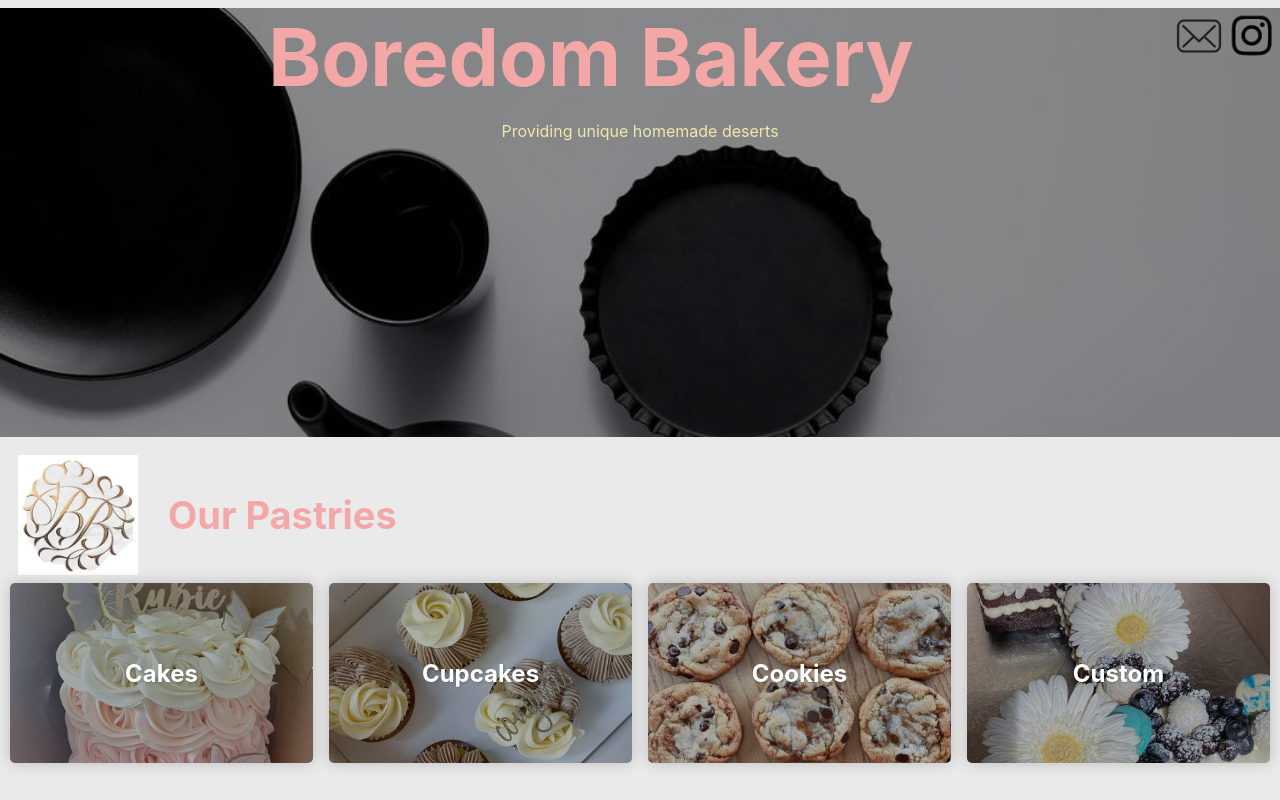
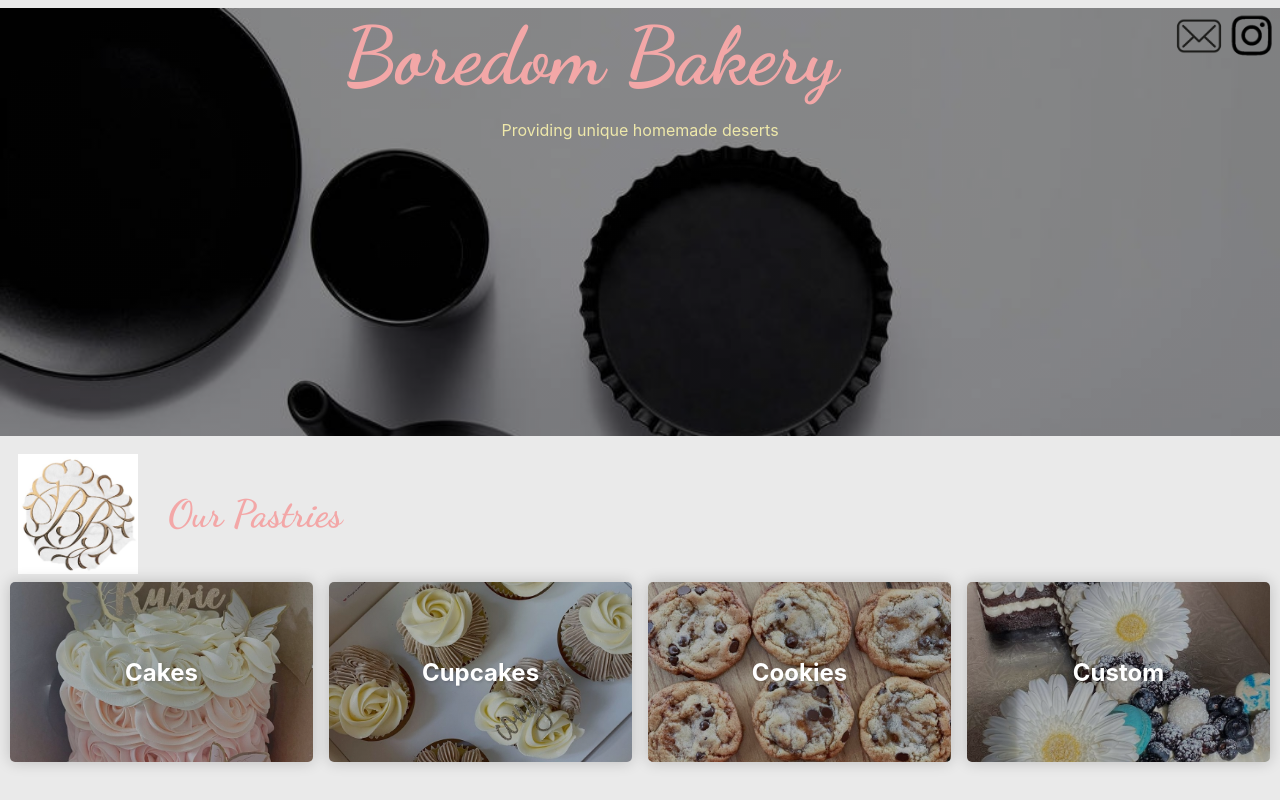
Before and after one commit to AshtonDevNow/bbakery, a PHP site: page / in a window 1280 px wide. Run offline with PHP 8.4, Linux system fonts and the light colour scheme.

Commit message:
Changed H1 fonts

```diff
--- a/index.html
+++ b/index.html
@@ -5,6 +5,9 @@
   <title>Boredom Bakery. The best handmade cakes in Toronto</title>
   <link rel="stylesheet" href="style.css">
   <meta name="description" content="Boredom bakery is handmade baking company located in toronto and delivering across Canada.">
+  <link rel="preconnect" href="https://fonts.googleapis.com">
+  <link rel="preconnect" href="https://fonts.gstatic.com" crossorigin>
+  <link href="https://fonts.googleapis.com/css2?family=Dancing+Script:wght@700&display=swap" rel="stylesheet">
 </head>
 
 <body>
@@ -26,7 +29,8 @@
     </div>
       <div class="cards">
         <div class="card-category" style="background-image: linear-gradient(rgba(0,0,0,0.3), rgba(0,0,0,0.3)), url(images/card-cake.jpg)">
-              Cakes </div>
+              Cakes
+            <a href="BBAKERY/cake-list.html"></a> </div>
         <div class="card-category" style="background-image: linear-gradient(rgba(0,0,0,0.3), rgba(0,0,0,0.3)), url(images/card-cupcake.jpg)">
               Cupcakes </div>
         <div class="card-category" style="background-image: linear-gradient(rgba(0,0,0,0.3), rgba(0,0,0,0.3)), url(images/card-cookie.jpg)">
--- a/style.css
+++ b/style.css
@@ -6,7 +6,7 @@ body{
 }
 
 h1 {
-    font-family: -apple-system, BlinkMacSystemFont, 'Segoe UI', Roboto, Oxygen, Ubuntu, Cantarell, 'Open Sans', 'Helvetica Neue', sans-serif;
+    font-family: 'Dancing Script', cursive;
     font-size: 80px;
     color: rgb(243, 167, 167);
     background: rgba(255, 255, 255, 0);
@@ -17,7 +17,7 @@ h1 {
 }
 
 h2{
-    font-family: -apple-system, BlinkMacSystemFont, 'Segoe UI', Roboto, Oxygen, Ubuntu, Cantarell, 'Open Sans', 'Helvetica Neue', sans-serif;
+    font-family: 'Dancing Script', cursive;
     font-size: 30px;
     color: rgb(243, 167, 167);
 }
@@ -127,7 +127,7 @@ element.style {
 }
 
 .category h1 {
-    font-family: -apple-system, BlinkMacSystemFont, 'Segoe UI', Roboto, Oxygen, Ubuntu, Cantarell, 'Open Sans', 'Helvetica Neue', sans-serif;
+    font-family: 'Dancing Script', cursive;
     font-size: 38px;
     color: rgb(243, 167, 167);
     align-items: center;
```
